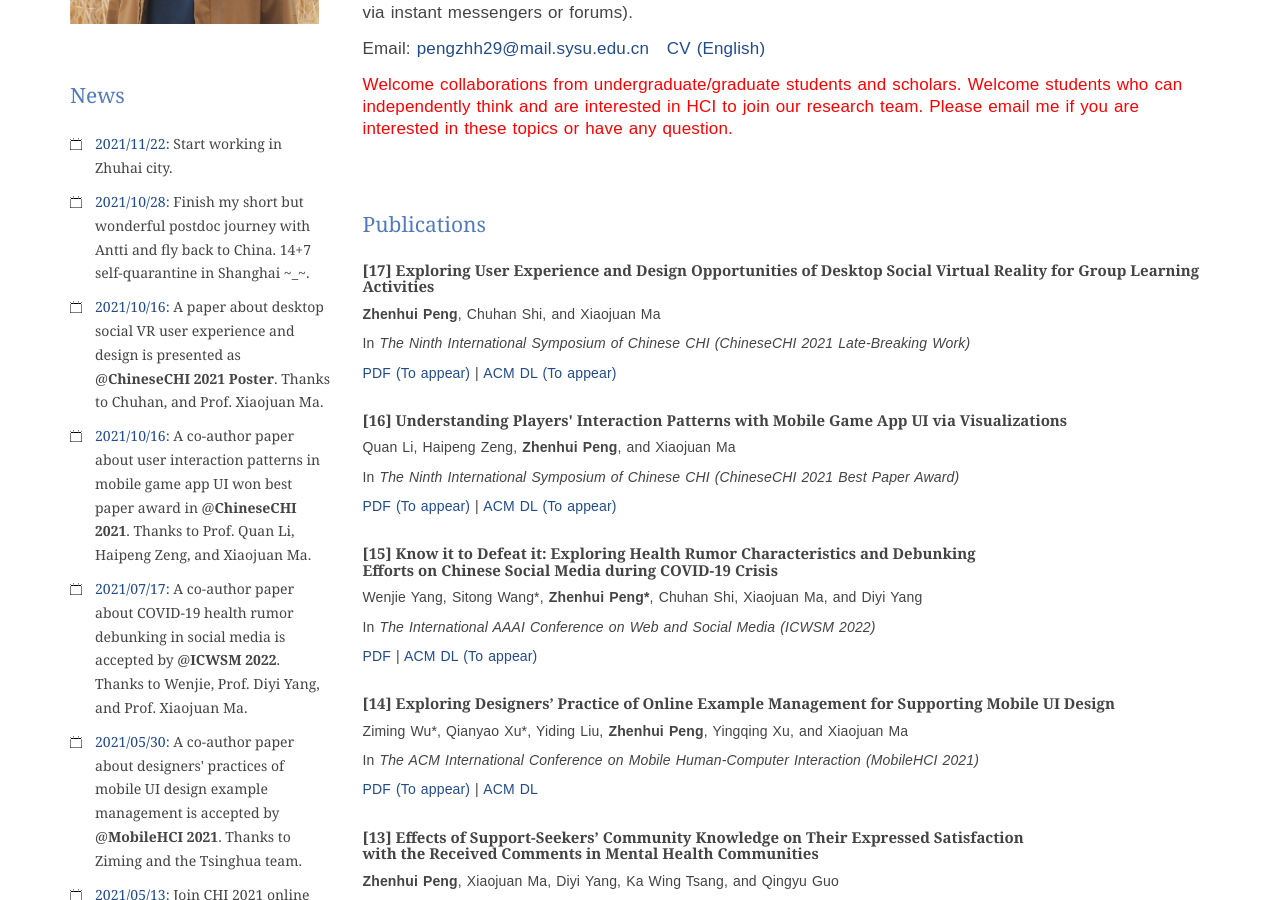
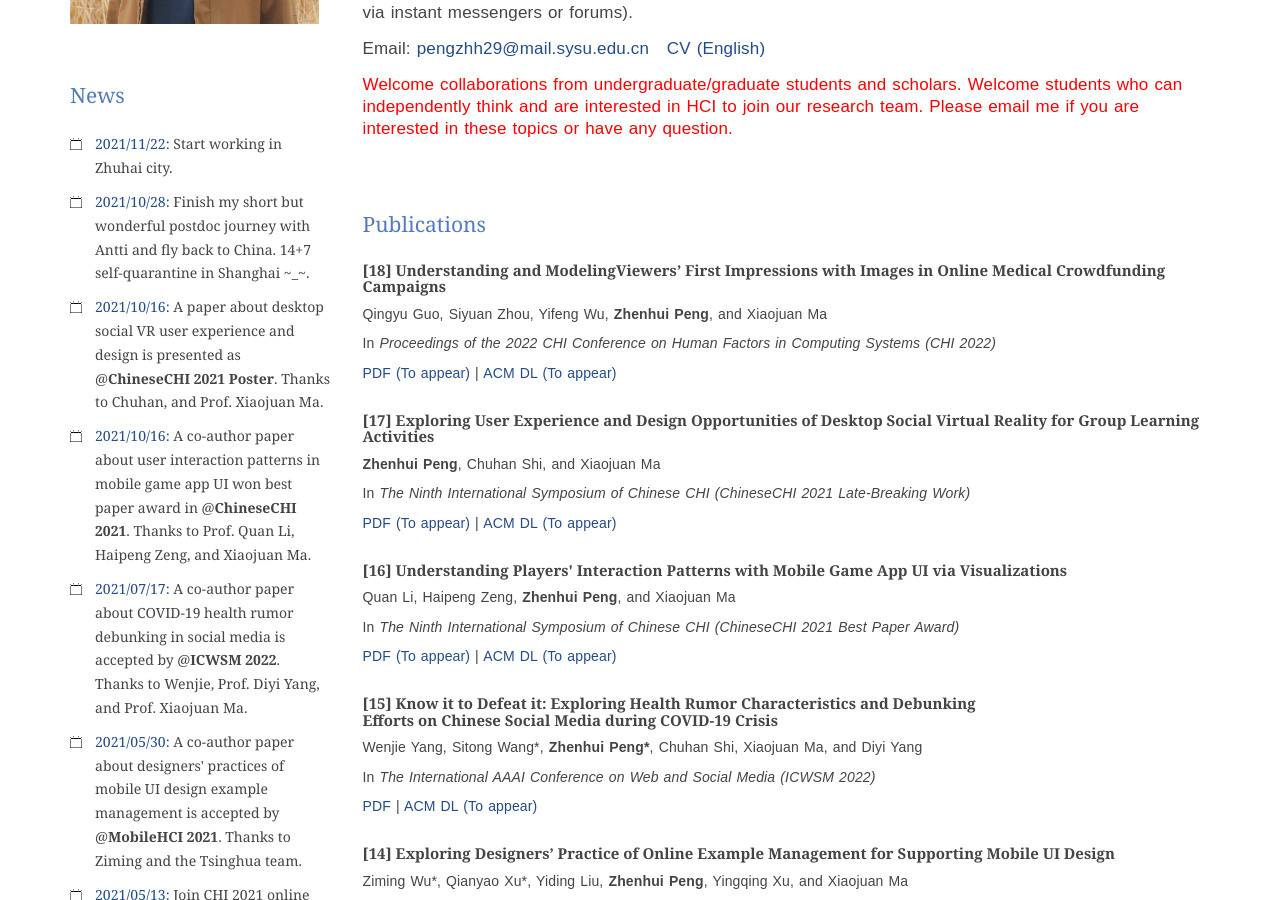
Before and after one commit to PenguinZhou/PenguinZhou.github.io, a Jekyll site: the page index.html, which Jekyll copies as it is, in a window 1280 px wide and 900 px high, scrolled down 384 px. Built offline with Jekyll 4.4.1, drawn with Linux system fonts in a browser that asks for light colours.

Commit message:
Update profile

```diff
--- a/index.html
+++ b/index.html
@@ -189,8 +189,8 @@
                         <!-- Contact me via <a href="mailto:zpengab@connect.ust.hk">zpengab@connect.ust.hk</a> -->
                     </p>
                     <p>
-                        Email: <a href="mailto:zpengab@connect.ust.hk">pengzhh29@mail.sysu.edu.cn</a>&nbsp;&nbsp;
-                        <a href="docs/zhenhui_EN_Oversea_202110.pdf">CV (English)</a>&nbsp;
+                        Email: <a href="mailto:pengzhh29@mail.sysu.edu.cn">pengzhh29@mail.sysu.edu.cn</a>&nbsp;&nbsp;
+                        <a href="docs/zhenhui_EN_Oversea_202112.pdf">CV (English)</a>&nbsp;
 <!--                         <a href="docs/zhenhui_ZH_China_202105.pdf">中文</a> -->
                         <!-- <a href="https://www.facebook.com/profile.php?id=100021381690938"><i class="fa fa-facebook-official" style="font-size:36px"></i></a>&nbsp;&nbsp;
                         <a href="https://twitter.com/pengbiggeneral"><i class="fa fa-twitter" style="font-size:36px"></i></a>&nbsp;&nbsp; -->
@@ -202,7 +202,19 @@
                 </div>
                 <div class="widget"><a name="publication"></a>
                     <h3 class="widget-title">Publications</h3>
-		    <div class="publication">
+                    <div class="publication">
+                        <h4 class="paper-title">
+                            [18] Understanding and ModelingViewers’ First Impressions with Images in Online Medical Crowdfunding Campaigns
+                        </h4>
+                        <p>Qingyu Guo, Siyuan Zhou, Yifeng Wu, <strong>Zhenhui Peng</strong>, and Xiaojuan Ma</p>
+                        <p>In <i>Proceedings of the 2022 CHI Conference on Human Factors in Computing Systems (CHI 2022)</i></p>
+                        <!-- <a href="https://doi.org/10.1145/3313831.3376695">https://doi.org/10.1145/3313831.3376695</a> -->
+                        <p>
+                            <a href="https://arxiv.org/abs/2109.12372">PDF (To appear)</a> |
+                            <a href="https://dl.acm.org/doi/abs/10.1145/3411764.3445446">ACM DL (To appear)</a>
+                        </p>
+                    </div>
+		            <div class="publication">
                         <h4 class="paper-title">
                             [17] Exploring User Experience and Design Opportunities of Desktop Social Virtual Reality for Group Learning Activities
                         </h4>
@@ -214,7 +226,7 @@
                             <a href="https://dl.acm.org/doi/abs/10.1145/3411764.3445446">ACM DL (To appear)</a>
                         </p>
                     </div>
-		    <div class="publication">
+		            <div class="publication">
                         <h4 class="paper-title">
                             [16] Understanding Players' Interaction Patterns with Mobile Game App UI via Visualizations
                         </h4>
@@ -226,7 +238,7 @@
                             <a href="https://dl.acm.org/doi/abs/10.1145/3411764.3445446">ACM DL (To appear)</a>
                         </p>
                     </div>
-		    <div class="publication">
+		            <div class="publication">
                         <h4 class="paper-title">
                             [15] Know it to Defeat it: Exploring Health Rumor Characteristics and Debunking  <br>
                             Efforts on Chinese Social Media during COVID-19 Crisis
@@ -239,7 +251,7 @@
                             <a href="https://dl.acm.org/doi/abs/10.1145/3411764.3445446">ACM DL (To appear)</a>
                         </p>
                     </div>
-		    <div class="publication">
+		            <div class="publication">
                         <h4 class="paper-title">
                             [14] Exploring Designers’ Practice of Online Example Management for Supporting Mobile UI Design
                         </h4>
```
Also changed, not shown: 1 other file.
